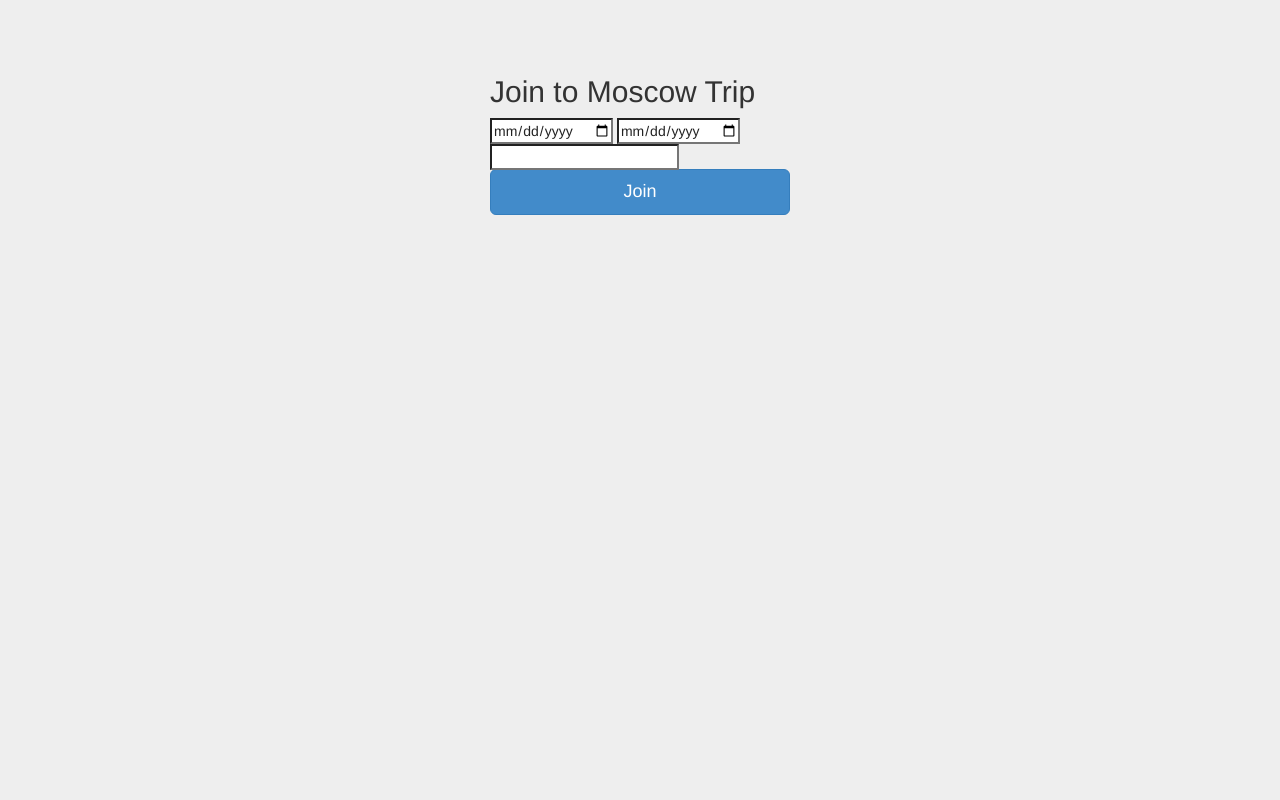
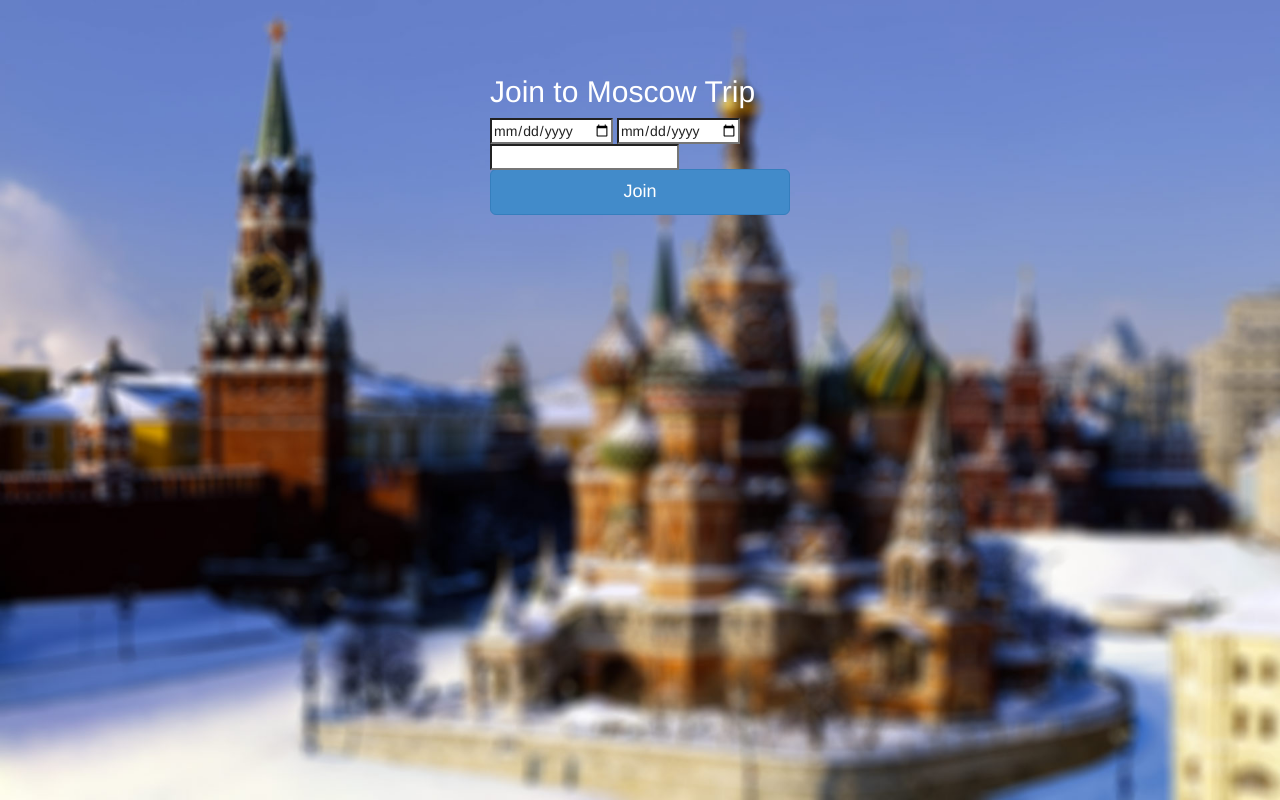
Before and after one commit to SevenQuark/moscowtrip, a Django app: template templates/index.html in a window 1280 px wide. Run offline with Django 3.2, Linux system fonts and the light colour scheme; the template is opened without the code that fills it, so the values that code supplies are empty, except form fields; tables that the repository leaves empty hold one stand-in row (values such as "Sample post"); form fields are guessed from the names that the template uses; some libraries are stand-ins or nearby versions.

Commit message:
пикча

```diff
--- a/static/css/styles.css
+++ b/static/css/styles.css
@@ -1,7 +1,7 @@
 body{
   padding-top: 50px;
 }
-
+.index-container{min-width:1015px;position:relative;}
 .mt-sidenav{background-color:#f7f5fa;padding:0 15px;}
 
 .mt-container{margin:0 0;padding:0;}
@@ -9,6 +9,7 @@ body{
 
 #map-canvas{height:300px;width:100%;}
 
+#bgImage{width:100%;position:absolute;top:0;left:0;min-width:1015px;}
 
 body {
   padding-top: 40px;
@@ -24,6 +25,7 @@ body {
 .form-signin .form-signin-heading,
 .form-signin .checkbox {
   margin-bottom: 10px;
+  color:#fff;
 }
 .form-signin .checkbox {
   font-weight: normal;
--- a/templates/index.html
+++ b/templates/index.html
@@ -6,7 +6,10 @@
 {% endblock %}
 
 {% block content %}
-    <div class="container">
+    <div id="bgImage" >
+        <img src="/static/img/russ.jpg" height="100%" width="100%">
+    </div>
+    <div class="container index-container">
           <form class="form-signin">
             <h2 class="form-signin-heading">Join to Moscow Trip</h2>
             {{ form.date_from }}
```
Also changed, not shown: static/img/russ.jpg (added).
